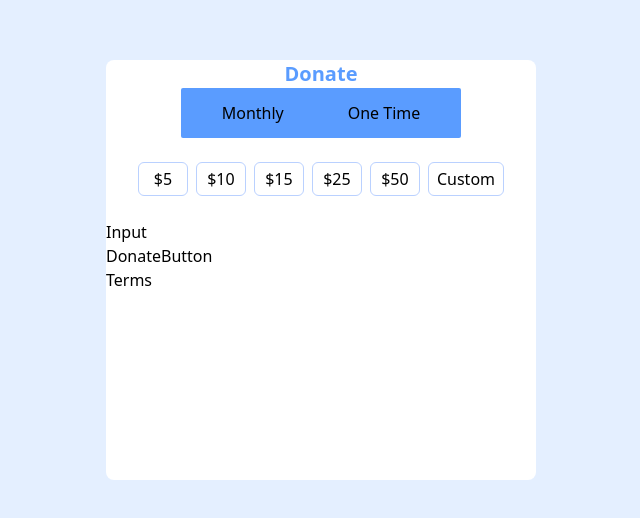
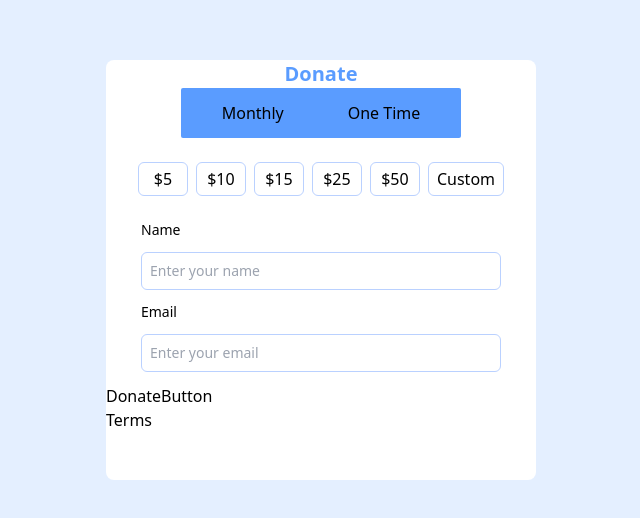
Before and after one commit to eobcre/donate-card, a React (Vite) app: page / in a window 1280 px wide. Shown: the part 130-648 px from the top of the page, without its empty margins (319-959 px from the left). Built offline with nearby package versions, Linux system fonts and the light colour scheme.

Commit message:
created name, email input and styled

```diff
--- a/src/components/Input.tsx
+++ b/src/components/Input.tsx
@@ -1,5 +1,25 @@
 const Input = () => {
-  return <div>Input</div>;
+  return (
+    <div className='flex justify-center items-center'>
+      <div className='flex flex-col text-sm'>
+        <label htmlFor={`checkbox`}>Name</label>
+        <input
+          type='text'
+          id={`checkbox`}
+          placeholder='Enter your name'
+          className='border border-[#BAD1FF] rounded-md outline-none my-3 p-2 w-[360px]'
+        />
+
+        <label htmlFor={`checkbox`}>Email</label>
+        <input
+          type='text'
+          id={`checkbox`}
+          placeholder='Enter your email'
+          className='border border-[#BAD1FF] outline-none rounded-md my-3 p-2'
+        />
+      </div>
+    </div>
+  );
 };
 
 export default Input;
```
